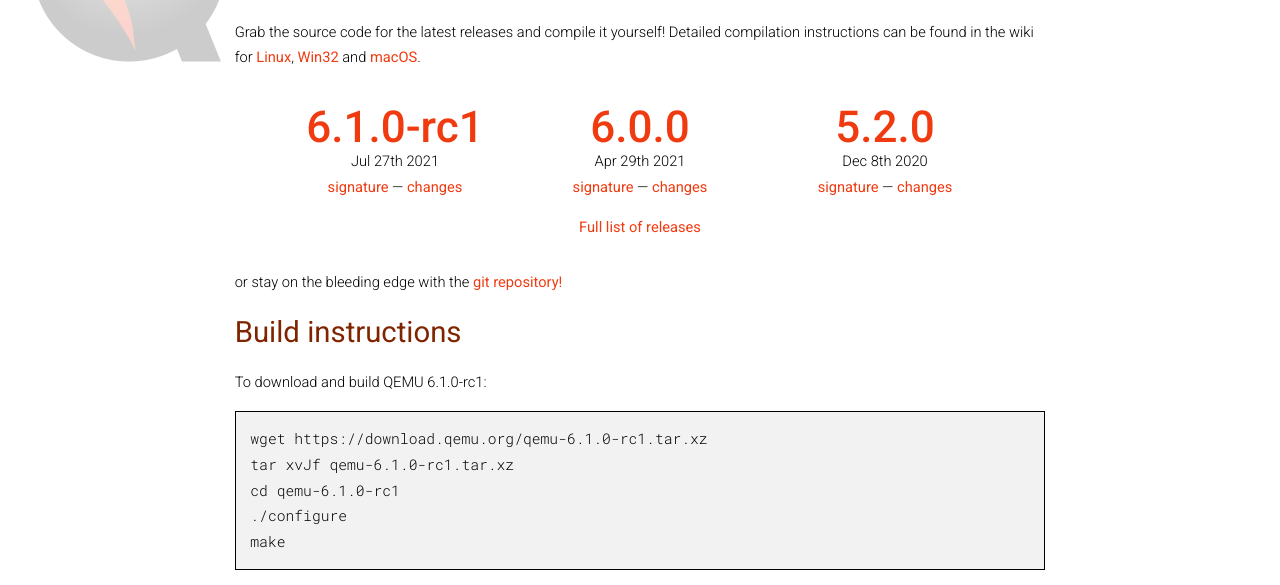
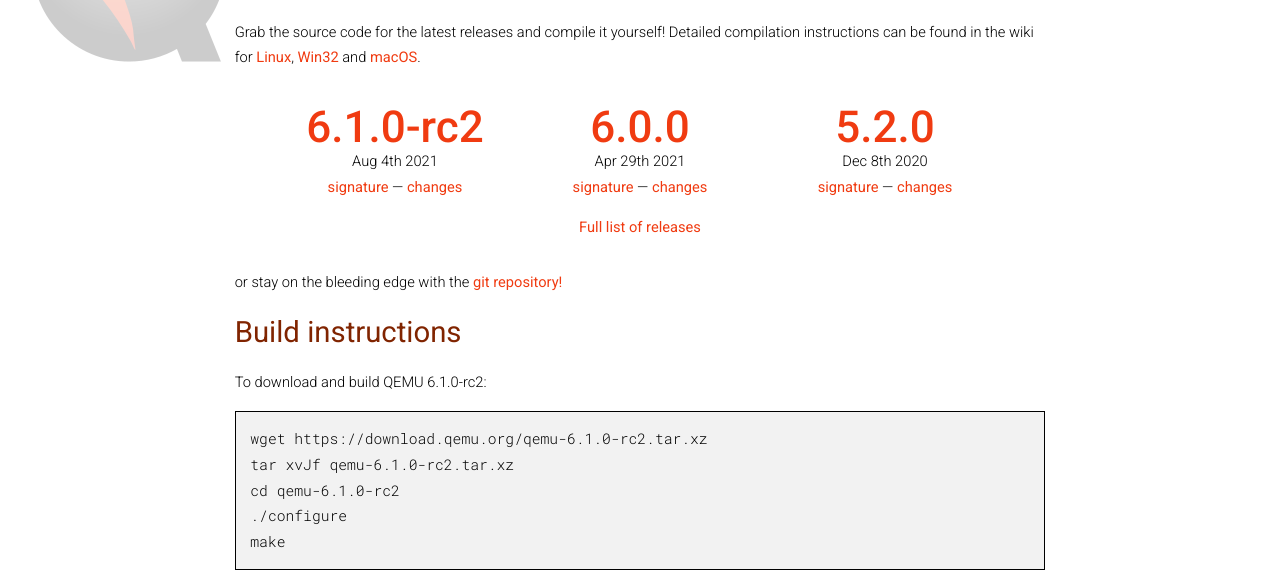
Before and after one commit to qemu/qemu-web, a Jekyll site: the page built from download.html, in a window 1280 px wide and 900 px high. Shown: the part 214-799 px from the top of the window. Built offline with Jekyll 4.4.1, drawn with Linux system fonts in a browser that asks for light colours; nearby versions of some CDN libraries.

Commit message:
add v6.1.0-rc2

```diff
--- a/_data/releases.yml
+++ b/_data/releases.yml
@@ -1,6 +1,6 @@
 - branch: "6.1"
-  patch: 0-rc1
-  date: "Jul 27th 2021"
+  patch: 0-rc2
+  date: "Aug 4th 2021"
 - branch: "6.0"
   patch: 0
   date: "Apr 29th 2021"
```
